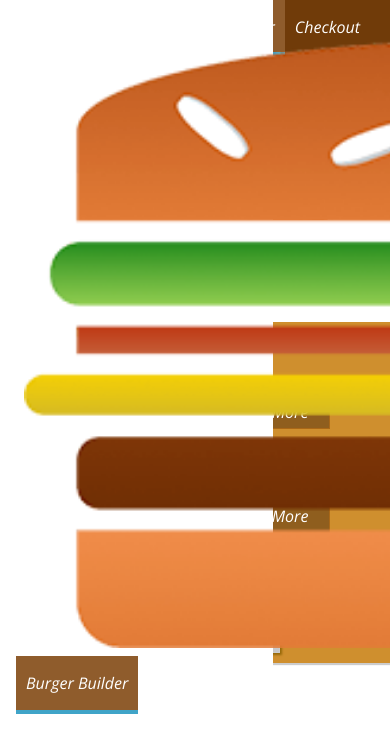
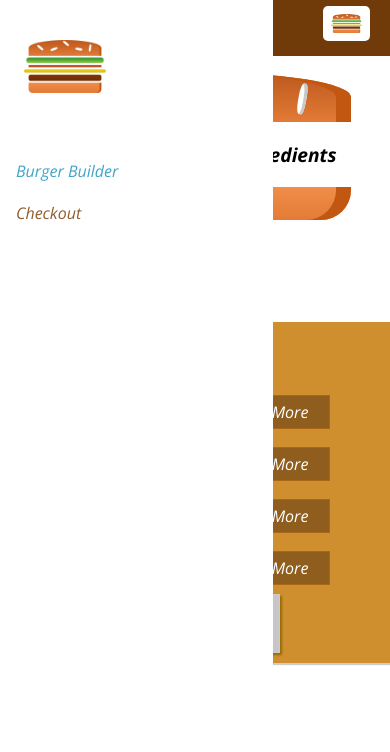
Before and after one commit to AnukulPK/Burger-Builder, a React (Create React App) app: page / in a window 390 px wide. Shown: the top 752 px of the page. Built offline with nearby package versions, Linux system fonts and the light colour scheme.

Commit message:
mobile nav bar

```diff
--- a/src/components/Navigation/NavigationItems/NavigationItem/NavigationItem.css
+++ b/src/components/Navigation/NavigationItems/NavigationItem/NavigationItem.css
@@ -1,8 +1,30 @@
+.NavigationItem {
+  margin: 10px 0;
+  box-sizing: border-box;
+  display: block;
+  width: 100%;
+}
+
+.NavigationItem a {
+  color: #8f5c2c;
+  text-decoration: none;
+  width: 100%;
+  box-sizing: border-box;
+  display: block;
+}
+
+.NavigationItem a:hover,
+.NavigationItem a:active,
+.NavigationItem a.active {
+  color: #40a4c8;
+}
+
+@media (min-width: 500px) {
   .NavigationItem {
     margin: 0;
-  box-sizing: border-box;
     display: flex;
     height: 100%;
+    width: auto;
     align-items: center;
   }
 
@@ -12,8 +34,6 @@
     height: 100%;
     padding: 16px 10px;
     border-bottom: 4px solid transparent;
-  box-sizing: border-box;
-  display: block;
   }
 
   .NavigationItem a:hover,
@@ -23,3 +43,4 @@
     border-bottom: 4px solid #40a4c8;
     color: white;
   }
+}
--- a/src/components/Navigation/NavigationItems/NavigationItems.css
+++ b/src/components/Navigation/NavigationItems/NavigationItems.css
@@ -3,6 +3,13 @@
   padding: 0;
   list-style: none;
   display: flex;
+  flex-flow: column;
   align-items: center;
   height: 100%;
 }
+
+@media (min-width: 500px) {
+  .NavigationItems {
+    flex-flow: row;
+  }
+}
--- a/src/components/Navigation/SideDrawer/SideDrawer.css
+++ b/src/components/Navigation/SideDrawer/SideDrawer.css
@@ -20,6 +20,11 @@
   transform: translateX(-100%);
 }
 
+.logo-1 {
+  height: 11%;
+  margin-bottom: 32px;
+}
+
 @media (min-width: 500px) {
   .SideDrawer {
     display: none;
--- a/src/components/Navigation/SideDrawer/SideDrawer.js
+++ b/src/components/Navigation/SideDrawer/SideDrawer.js
@@ -7,7 +7,9 @@
 const sideDrawer = (props)=>{
     return(
         <div className="SideDrawer">
-            <Logo/>
+            <div className="logo-1">
+                <Logo/>
+            </div>
             <nav>
                 <NavigationItems/>
             </nav>
--- a/src/components/Navigation/Toolbar/Toolbar.css
+++ b/src/components/Navigation/Toolbar/Toolbar.css
@@ -16,3 +16,13 @@
 .Toolbar nav {
   height: 100%;
 }
+
+.logo {
+  height: 80%;
+}
+
+@media (max-width: 499px) {
+  .DesktopOnly {
+    display: none;
+  }
+}
--- a/src/components/Navigation/Toolbar/Toolbar.js
+++ b/src/components/Navigation/Toolbar/Toolbar.js
@@ -6,8 +6,12 @@
 const toolbar = (props)=>(
     <header className="Toolbar">
         <div>MENU</div>
-        <Logo/>
+        <div className="logo">
+            <Logo/>
+        </div>
+        <nav className="DesktopOnly">
         <NavigationItems/>
+        </nav>
     </header>
 )
 
```
Also changed, not shown: 1 other file (tests, documents, lock files or other folders). Lines whose indentation alone changed are shown as unchanged.
